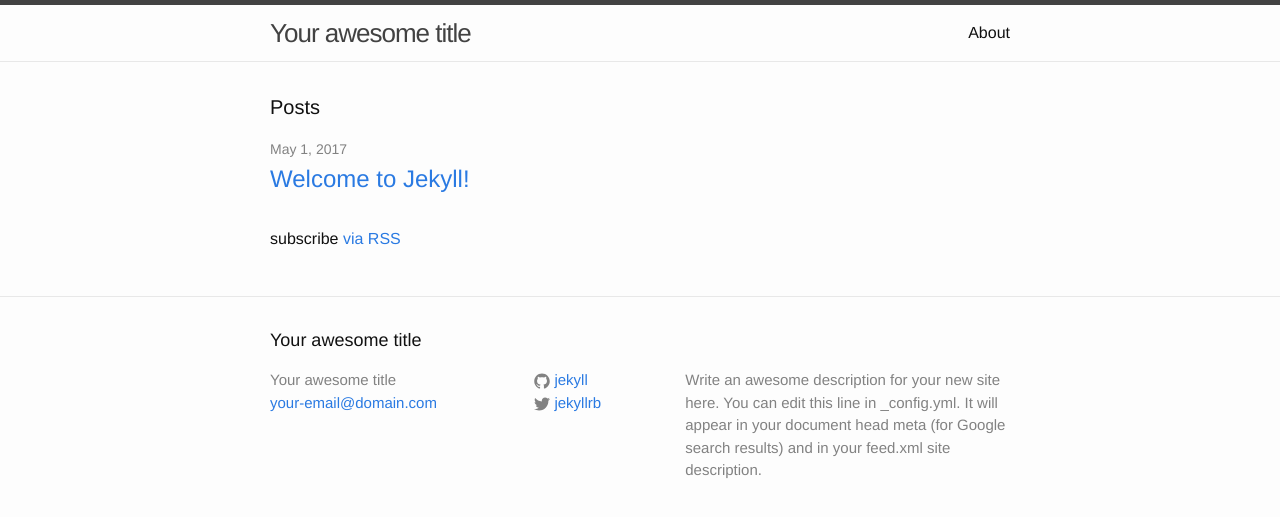
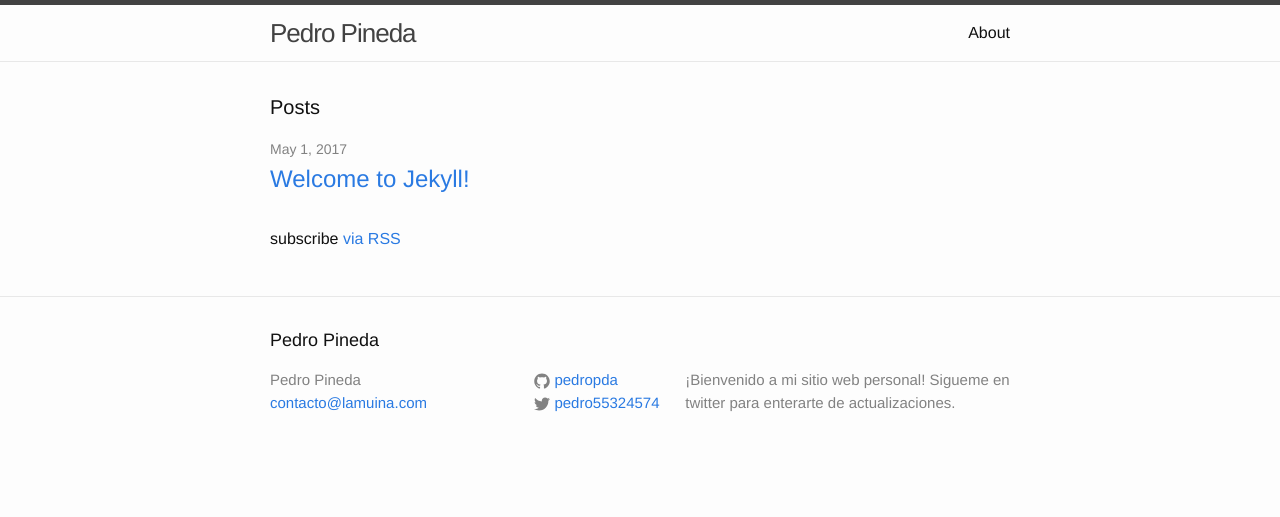
Before and after one commit to pedropda11/pedropda.github.io, a Jekyll site: the page built from index.html, in a window 1280 px wide. Shown: the top 517 px of the page. Built offline with Jekyll 4.4.1, drawn with Linux system fonts in a browser that asks for light colours.

Commit message:
Update _config.yml

```diff
--- a/_config.yml
+++ b/_config.yml
@@ -6,16 +6,15 @@
 # 'jekyll serve'. If you change this file, please restart the server process.
 
 # Site settings
-title: Your awesome title
-email: your-email@domain.com
+title: Pedro Pineda
+email: contacto@lamuina.com
 description: > # this means to ignore newlines until "baseurl:"
-  Write an awesome description for your new site here. You can edit this
-  line in _config.yml. It will appear in your document head meta (for
-  Google search results) and in your feed.xml site description.
+  ¡Bienvenido a mi sitio web personal!
+  Sigueme en twitter para enterarte de actualizaciones.
 baseurl: "" # the subpath of your site, e.g. /blog
-url: "http://yourdomain.com" # the base hostname & protocol for your site
-twitter_username: jekyllrb
-github_username:  jekyll
+url: "http://lamuina.com" # the base hostname & protocol for your site
+twitter_username: pedro55324574
+github_username:  pedropda
 
 # Build settings
 markdown: kramdown
```
